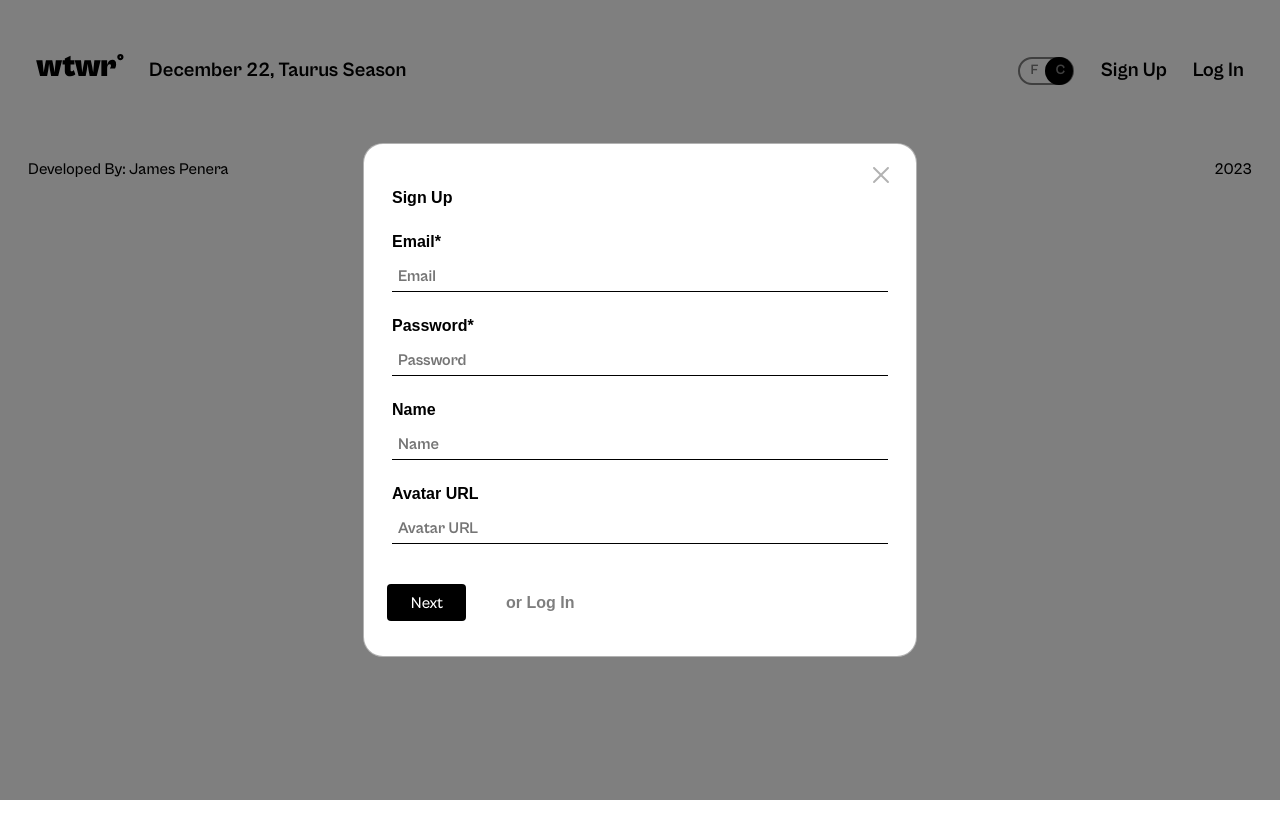
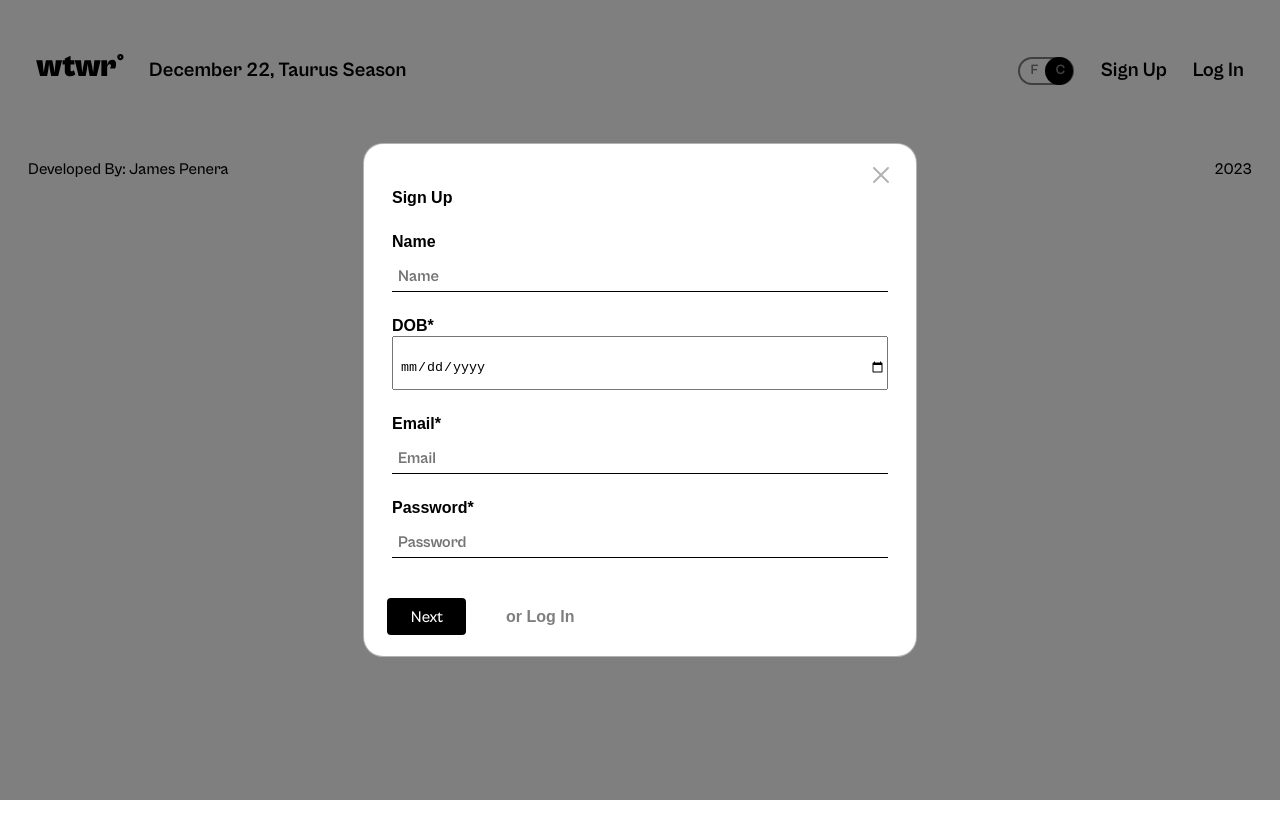
Before and after one commit to probablypenera007/madame-frontend, a React (Create React App) app: page / in a window 1280 px wide. Both pictures are taken after a click on the button "Sign Up". Built offline with nearby package versions, Linux system fonts and the light colour scheme.

Commit message:
Update RegisterModal.js

```diff
--- a/src/components/RegisterModal/RegisterModal.js
+++ b/src/components/RegisterModal/RegisterModal.js
@@ -1,6 +1,6 @@
 import { Link, useHistory } from "react-router-dom/cjs/react-router-dom";
 import ModalWithForm from "../ModalWithForm/ModalWithForm";
-import { useForm } from '../../hooks/useForm';
+import { useForm } from "../../hooks/useForm";
 import { useState } from "react";
 
 const RegisterModal = ({
@@ -10,40 +10,19 @@ const RegisterModal = ({
   buttonText,
   openLogInModal,
 }) => {
-  const { values, handleChange } = useForm({ email: '', password: '', name: '', avatar: '' });
+  const { values, handleChange } = useForm({
+    name: "",
+    dob: "",
+    email: "",
+    password: "",
+  });
 
-  // const [email, setEmail] = useState("");
-  // const [password, setPassword] = useState("");
-  // const [name, setName] = useState("");
-  // const [avatar, setAvatar] = useState("");
   const history = useHistory();
-
-  // const handleEmailChange = (e) => {
-  //   setEmail(e.target.value);
-  // };
-
-  // const handlePasswordChange = (e) => {
-  //   setPassword(e.target.value);
-  // };
-
-  // const handleNameChange = (e) => {
-  //   setName(e.target.value);
-  // };
-
-  // const handleAvatarChange = (e) => {
-  //   setAvatar(e.target.value);
-  // };
-
-  // const handleFormSubmitRegister = (e) => {
-  //   e.preventDefault();
-  //   onSubmit({ email, password, name, avatar });
-  // };
 
   const handleFormSubmitRegister = (e) => {
     e.preventDefault();
     onSubmit(values);
   };
-
 
   const handleOpenLogin = (e) => {
     e.preventDefault();
@@ -60,6 +39,33 @@ const RegisterModal = ({
         buttonText={buttonText}
         modalName={"Register_Modal"}
       >
+        <label className="modal__label modal__label_register">
+          Name
+          <input
+            id="register-name"
+            className="modal__input-text modal__input_text-register"
+            type="text"
+            name="name"
+            placeholder="Name"
+            value={values.name}
+            onChange={handleChange}
+            autoComplete="off"
+            required
+          />
+        </label>
+        <label className="modal__label modal__label_register">
+          DOB*
+          <input
+            id="register-dob"
+            className="modal__input_text modal__input_text-register"
+            type="date"
+            name="dob"
+            placeholder="Date of Birth"
+            value={values.dob}
+            onChange={handleChange}
+            required
+          />
+        </label>
         <label className={"modal__label modal__label_register"}>
           Email*
           <input
@@ -70,7 +76,6 @@ const RegisterModal = ({
             placeholder="Email"
             value={values.email}
             onChange={handleChange}
-            // onChange={handleEmailChange}
             minLength="1"
             maxLength="30"
             autoComplete="off"
@@ -93,37 +98,6 @@ const RegisterModal = ({
             required
           />
         </label>
-        <label className="modal__label modal__label_register">
-          Name
-          <input
-            id="register-name"
-            className="modal__input-text modal__input_text-register"
-            type="text"
-            name="name"
-            placeholder="Name"
-            value={values.name}
-            onChange={handleChange}
-            // onChange={handleNameChange}
-            autoComplete="off"
-            required
-          />
-        </label>
-        <label className="modal__label modal__label_register">
-          Avatar URL
-          <input
-            id="register-avatar"
-            className="modal__input-text modal__input_text-register"
-            type="url"
-            name="avatar"
-            placeholder="Avatar URL"
-            value={values.avatar}
-            onChange={handleChange}
-            // onChange={handleAvatarChange}
-            minLength="1"
-            autoComplete="off"
-            // required
-          />
-        </label>
         <Link to="/" className="login__link" onClick={handleOpenLogin}>
           or Log In
         </Link>
```
